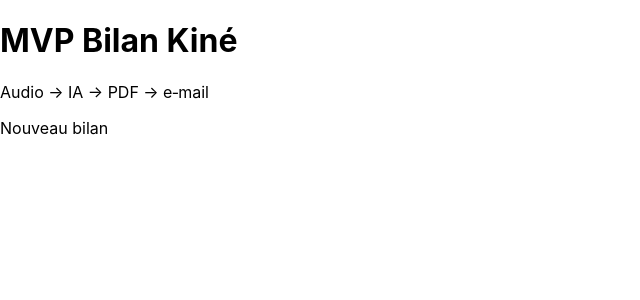
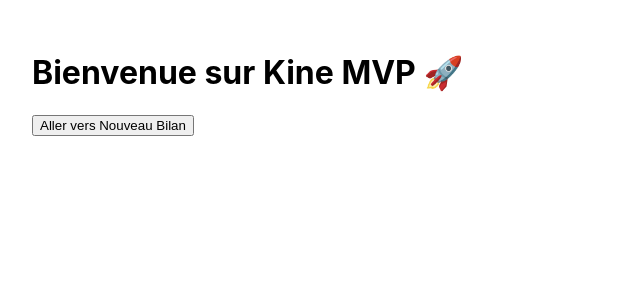
Before and after one commit to kineocastries-oss/kine-mvp, a Next.js app: page / in a window 1280 px wide. Shown: the top 300 px of the page, without its empty margins (0-640 px from the left). Built offline with nearby package versions, Linux system fonts and the light colour scheme.

Commit message:
Update page.tsx

```diff
--- a/app/page.tsx
+++ b/app/page.tsx
@@ -1,12 +1,12 @@
-//petit test commit
+import Link from "next/link";
+
 export default function Home() {
   return (
-    <main className="p-8">
-      <h1 className="text-2xl font-semibold">MVP Bilan Kiné</h1>
-      <p className="mt-2">Audio → IA → PDF → e‑mail</p>
-      <a href="/nouveau-bilan" className="inline-block mt-6 underline">
-        Nouveau bilan
-      </a>
+    <main style={{ padding: "2rem" }}>
+      <h1>Bienvenue sur Kine MVP 🚀</h1>
+      <Link href="/nouveau-bilan">
+        <button>Aller vers Nouveau Bilan</button>
+      </Link>
     </main>
   );
 }
```
